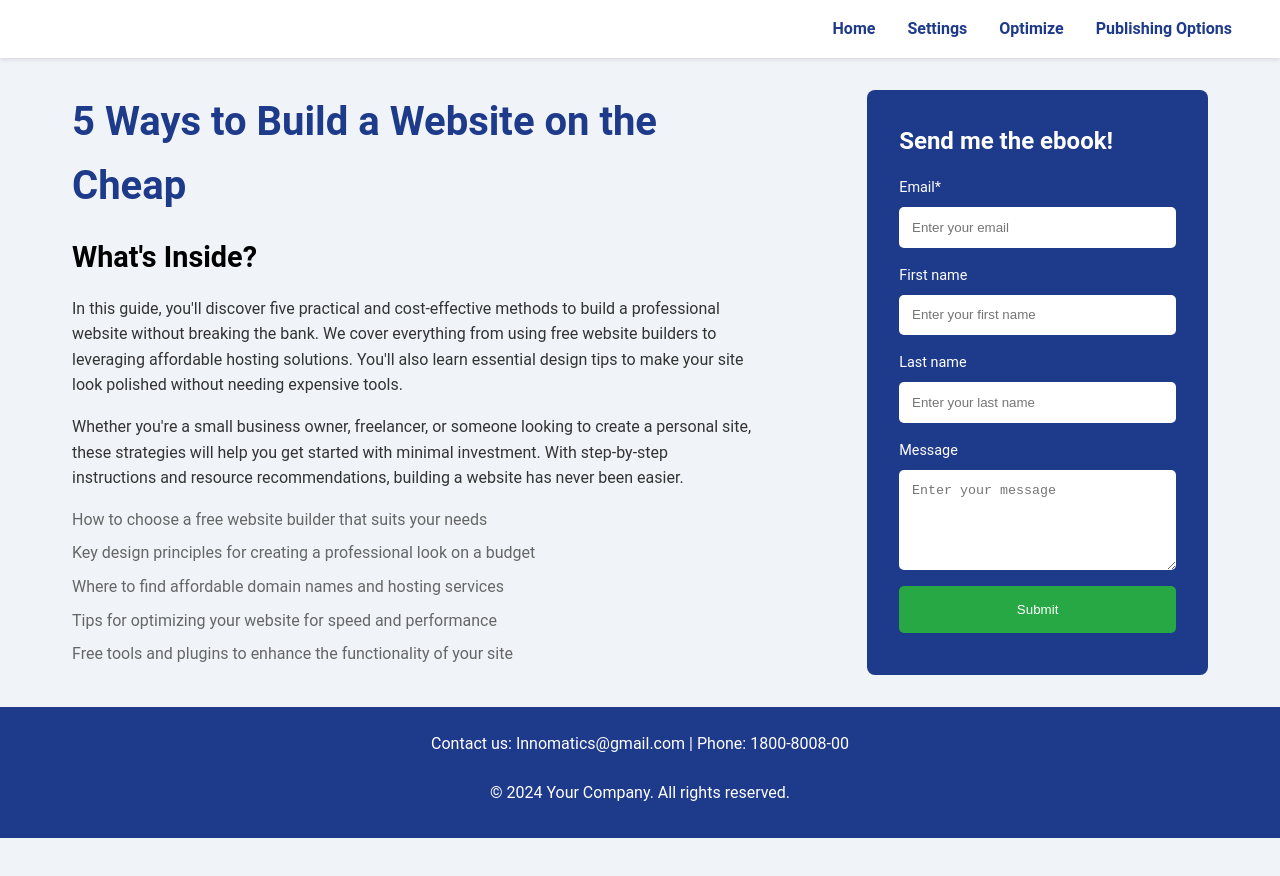
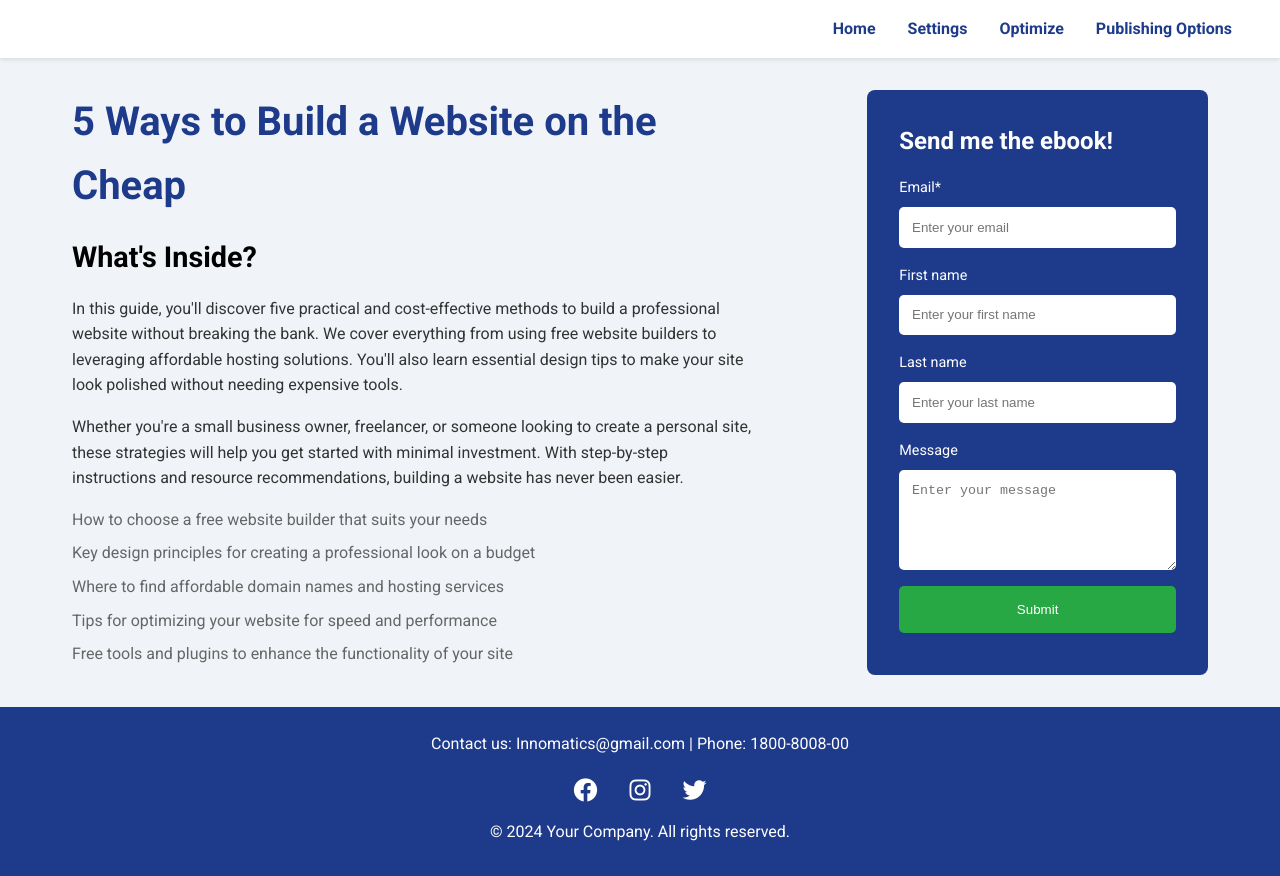
Before and after one commit to saikumar9229/InnomaticsInternshipTask4, a plain HTML site: page Index.html in a window 1280 px wide. Before the commit the page ends 838 px from the top, so only its background shows below. Drawn offline with Linux system fonts and the light colour scheme.

Commit message:
some changes are done in html

```diff
--- a/Index.html
+++ b/Index.html
@@ -5,7 +5,9 @@
     <meta name="viewport" content="width=device-width, initial-scale=1.0">
     <meta http-equiv="X-UA-Compatible" content="ie=edge">
     <title>My Task-4</title>
+    <link rel="stylesheet" href="https://cdnjs.cloudflare.com/ajax/libs/font-awesome/6.0.0-beta3/css/all.min.css">
     <link rel="stylesheet" href="styles.css">
+    <link href="https://fonts.googleapis.com/css2?family=Roboto:wght@400;700&display=swap" rel="stylesheet">
 </head>
 <body>
     <header>
```
